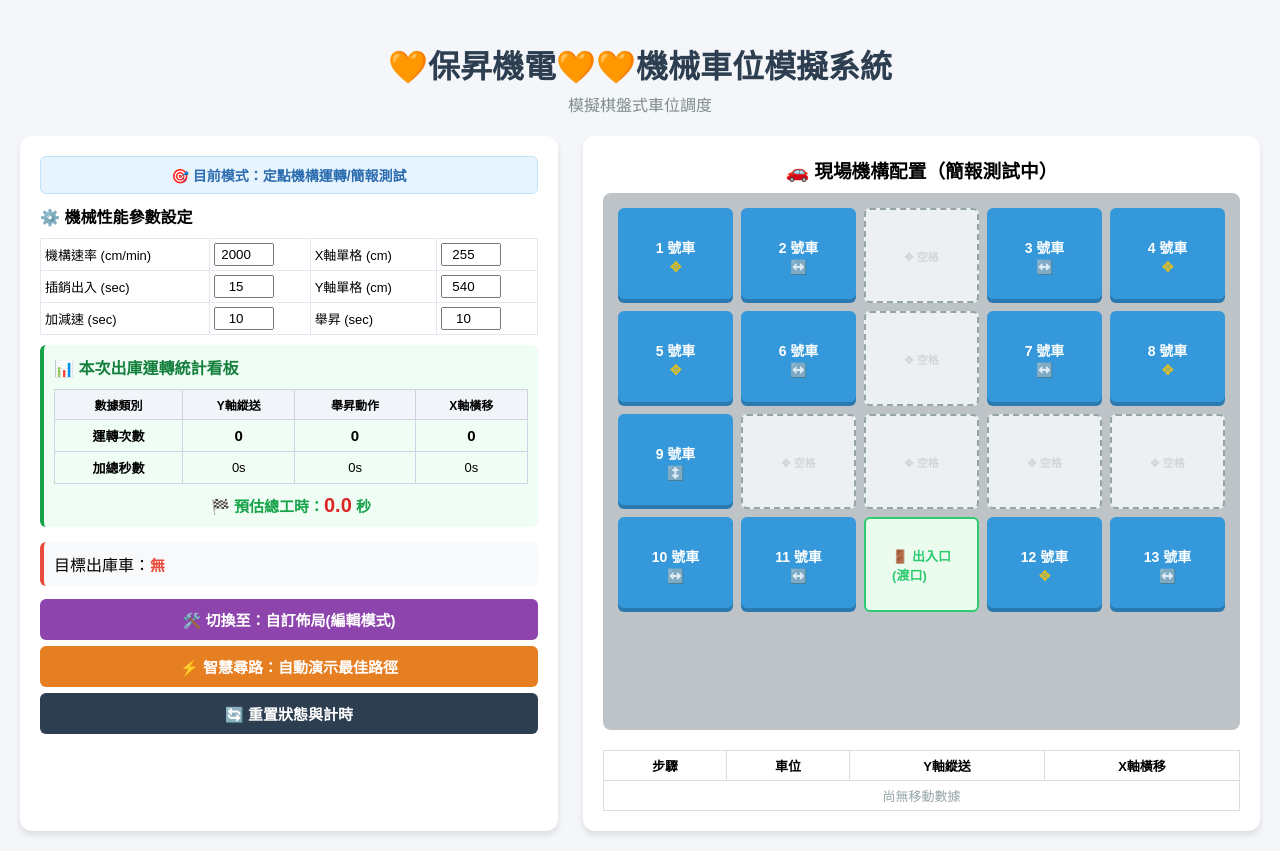
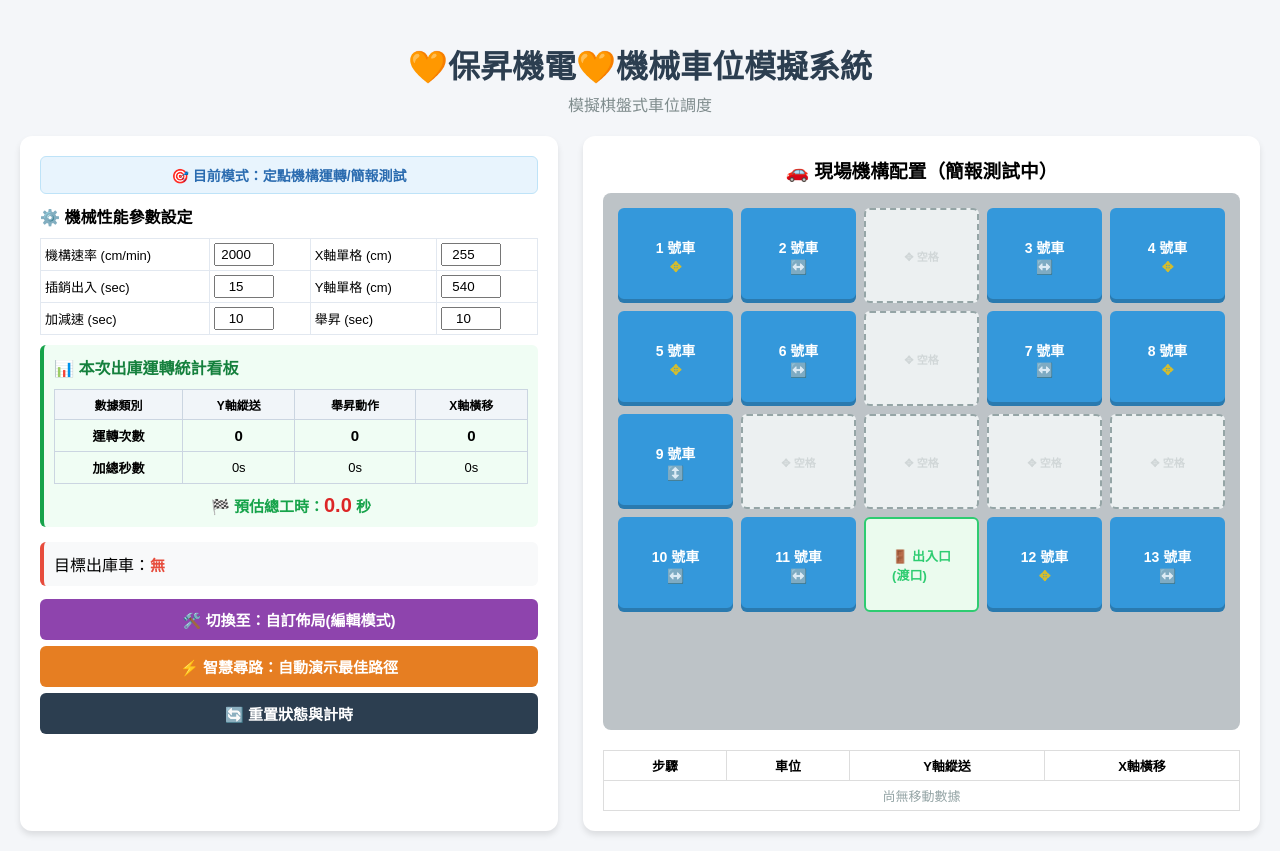
Before and after one commit to Chel-sea-yang/parking-demo, a plain HTML site: page index.htm in a window 1280 px wide. Drawn offline with Linux system fonts and the light colour scheme.

Commit message:
Update index.htm

```diff
--- a/index.htm
+++ b/index.htm
@@ -2,7 +2,7 @@
 <html lang="zh-TW">
 <head>
     <meta charset="UTF-8">
-    <title>🧡保昇機電🧡🧡機械車位模擬系統</title>
+    <title>🧡保昇機電🧡機械車位模擬系統</title>
     <style>
         * { box-sizing: border-box; font-family: 'Microsoft JhengHei', sans-serif; }
         body { background-color: #f4f6f9; margin: 0; padding: 20px; display: flex; flex-direction: column; align-items: center; }
@@ -83,7 +83,7 @@
 </head>
 <body>
 
-    <h1>🧡保昇機電🧡🧡機械車位模擬系統</h1>
+    <h1>🧡保昇機電🧡機械車位模擬系統</h1>
     <div class="subtitle">模擬棋盤式車位調度</div>
 
     <div class="container">
```
